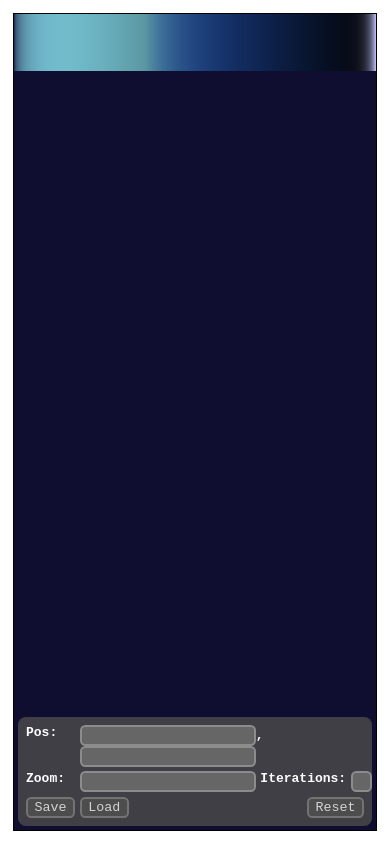
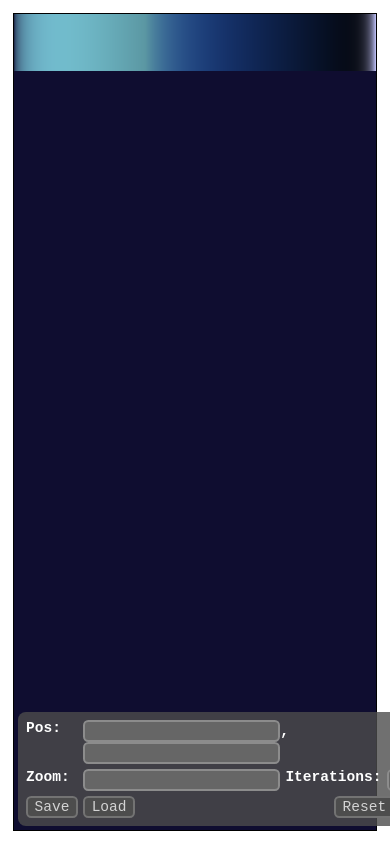
Before and after one commit to Laxsjo/Fractals, a website with bundled scripts: page index.html in a window 390 px wide. Built offline with nearby package versions, Linux system fonts and the light colour scheme.

Commit message:
Made ui size responsive

```diff
--- a/scss/style.scss
+++ b/scss/style.scss
@@ -8,11 +8,14 @@ body {
 	margin: 0;
 	padding: 1rem;
 	box-sizing: border-box;
+
+	font-size: calc(0.6rem + 0.8vh);
 }
 
 button {
 	padding-inline: 0.5rem;
 
+	font-size: inherit;
 	font-family: inherit;
 
 	color: lightgray;
@@ -24,6 +27,7 @@ button {
 }
 
 input {
+	font-size: inherit;
 	font-family: inherit;
 
 	color: lightgray;
```
Also changed, not shown: css/style.css, 1 other file.
